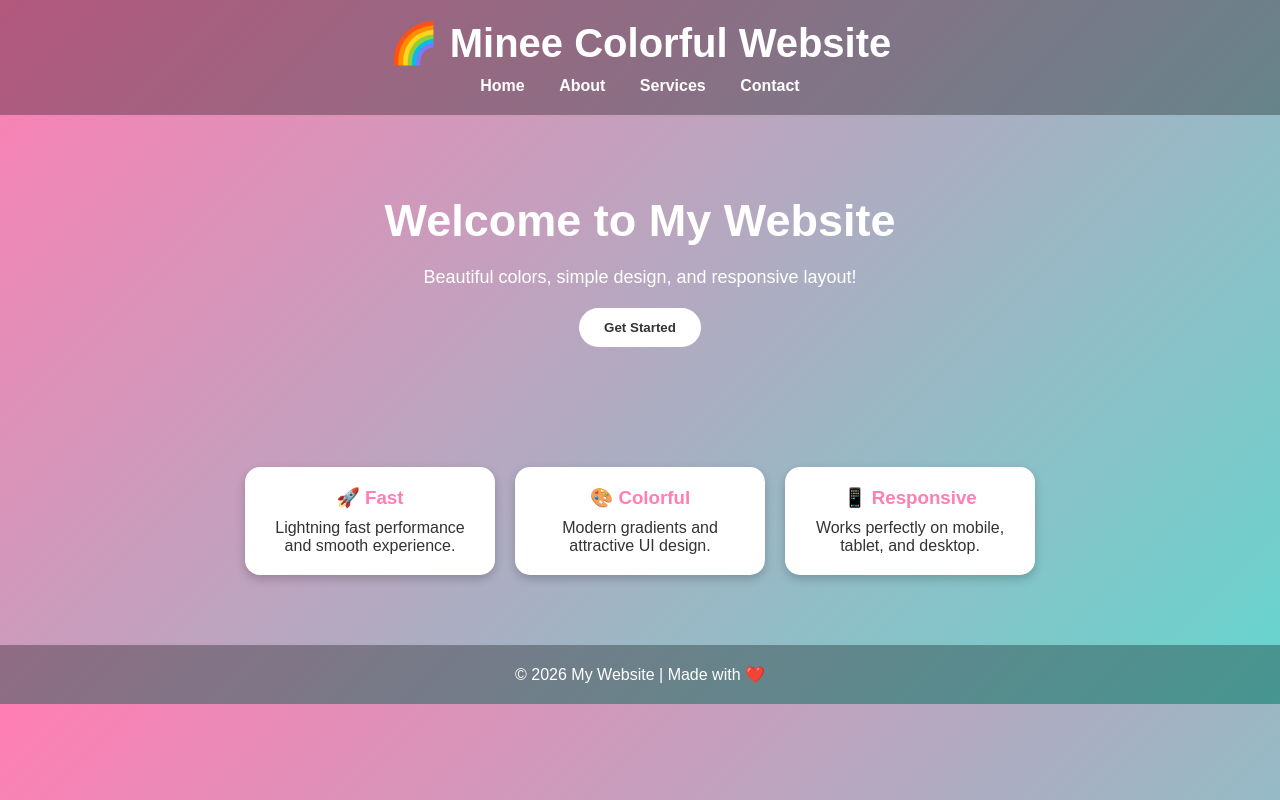
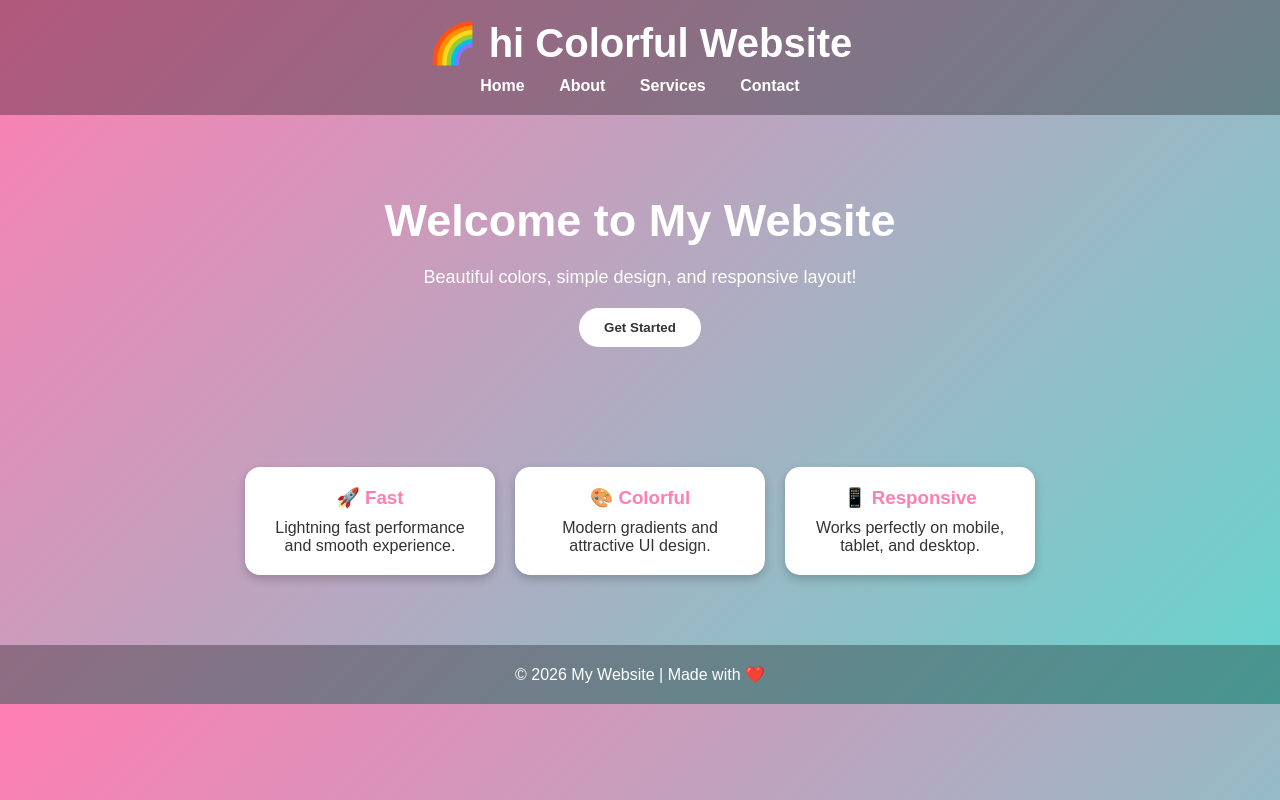
Before and after one commit to gunticharan01/devopsch, a website: page index.html in a window 1280 px wide. Drawn offline with Linux system fonts and the light colour scheme.

Commit message:
changed hi instead my in index.html

```diff
--- a/index.html
+++ b/index.html
@@ -108,7 +108,7 @@
 <body>
 
 <header>
-    <h1>🌈 Minee Colorful Website</h1>
+    <h1>🌈 hi Colorful Website</h1>
     <nav>
         <a href="#">Home</a>
         <a href="#">About</a>
```
